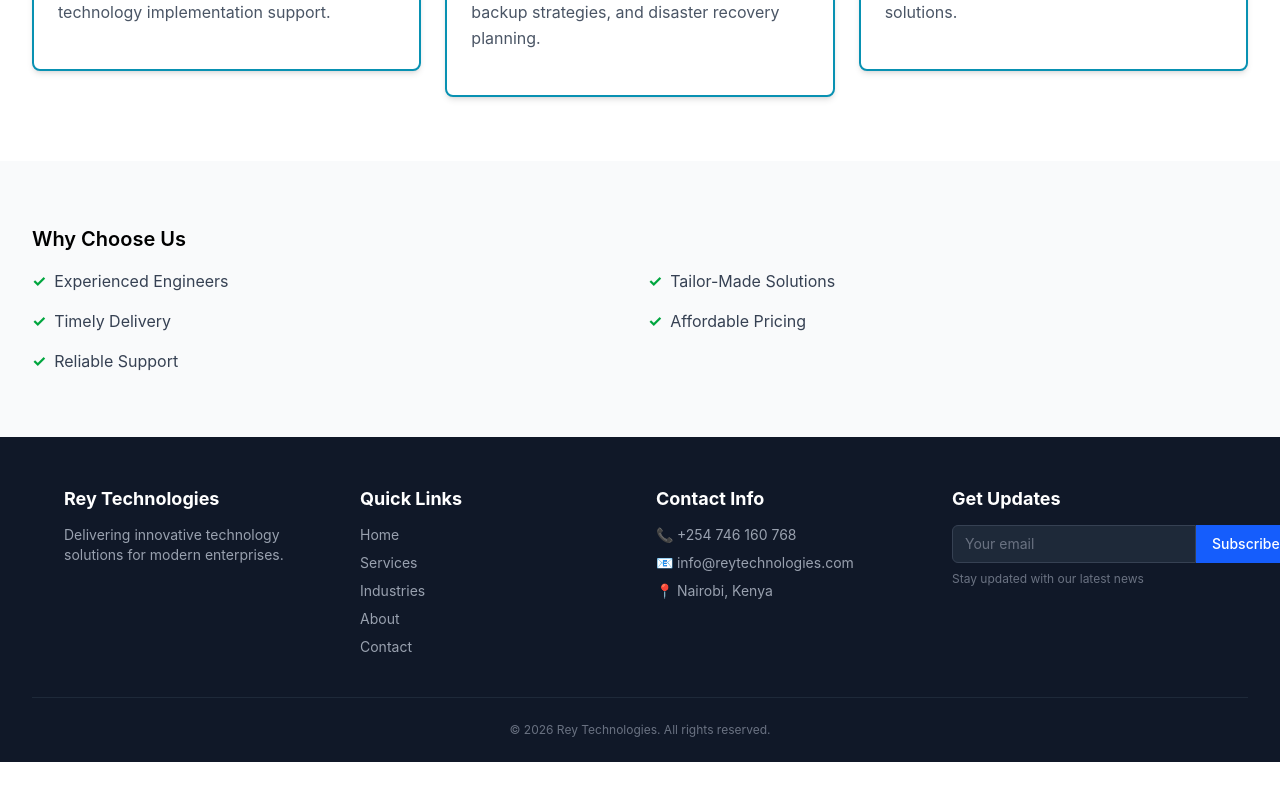
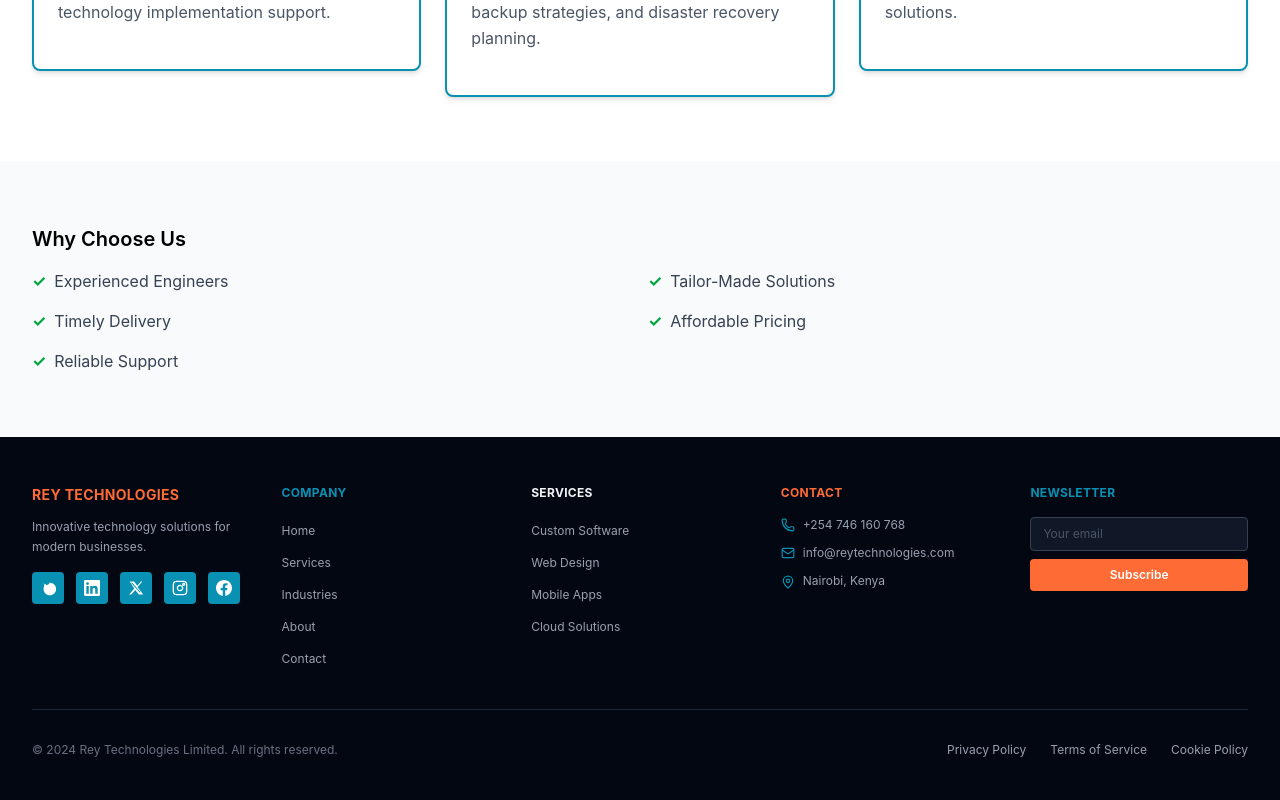
Before and after one commit to Gershom2022/rey-technologies, a React (Vite) app: page / in a window 1280 px wide. Shown: the part 1909-2709 px from the top of the page. Before the commit the page ends 2671 px from the top, so only its background shows below. Built offline with nearby package versions, Linux system fonts and the light colour scheme; no server answers.

Commit message:
Day 1 Complete: Professional design with colorful palette, footer, legal pages, and Button component

```diff
--- /dev/null
+++ b/src/components/Button.jsx
@@ -0,0 +1,37 @@
+function Button({
+  children,
+  variant = 'primary',
+  size = 'md',
+  disabled = false,
+  className = '',
+  ...props
+}) {
+  const baseStyles = 'font-semibold rounded-lg transition-all duration-300 transform hover:scale-105 disabled:opacity-60 disabled:cursor-not-allowed inline-block';
+
+  const variants = {
+    primary: 'bg-primary text-white hover:brightness-110 shadow-md hover:shadow-lg',
+    secondary: 'bg-secondary text-white hover:brightness-110 shadow-md hover:shadow-lg',
+    accent: 'bg-accent text-white hover:brightness-110 shadow-lg hover:shadow-xl',
+    outline: 'border-2 border-primary text-primary hover:bg-light',
+    ghost: 'text-primary hover:text-accent hover:bg-light rounded-lg',
+  };
+
+  const sizes = {
+    sm: 'px-3 py-2 text-sm',
+    md: 'px-6 py-3 text-base',
+    lg: 'px-8 py-4 text-lg',
+    full: 'w-full px-6 py-3 text-base',
+  };
+
+  return (
+    <button
+      className={`${baseStyles} ${variants[variant]} ${sizes[size]} ${className}`}
+      disabled={disabled}
+      {...props}
+    >
+      {children}
+    </button>
+  );
+}
+
+export default Button;
--- a/src/components/Footer.jsx
+++ b/src/components/Footer.jsx
@@ -1,23 +1,24 @@
 import { useState } from "react";
-import { Link } from "react-router-dom";
+import { Mail, Phone, MapPin } from "lucide-react";
 import { isValidEmail } from "../utils/validation";
 
 const API_URL = import.meta.env.VITE_API_URL || 'http://localhost:5000';
 
 function Footer() {
   const [email, setEmail] = useState('');
-  const [subscribed, setSubscribed] = useState(false);
-  const [status, setStatus] = useState('idle'); // idle | submitting | success | error
+  const [status, setStatus] = useState('idle');
   const [errorMessage, setErrorMessage] = useState('');
 
-  const handleSubscribe = async () => {
-    if (!isValidEmail(email)) {
-      alert('Please enter a valid email address');
+  const handleSubscribe = async (e) => {
+    e.preventDefault();
+    setErrorMessage('');
+
+    if (!email.trim() || !isValidEmail(email)) {
+      setErrorMessage('Please enter a valid email address');
       return;
     }
 
     setStatus('submitting');
-    setErrorMessage('');
 
     try {
       const response = await fetch(`${API_URL}/api/newsletter`, {
@@ -29,103 +30,160 @@ function Footer() {
       const data = await response.json();
 
       if (!data.success) {
-        throw new Error(data.error || 'Subscription failed');
+        if (data.error.includes('duplicate')) {
+          setErrorMessage('Already subscribed');
+        } else {
+          setErrorMessage(data.error || 'Something went wrong');
         }
-
-      setSubscribed(true);
+        setStatus('error');
+      } else {
+        setStatus('success');
         setEmail('');
-      setStatus('success');
-
-      setTimeout(() => {
-        setSubscribed(false);
-        setStatus('idle');
-      }, 5000);
-
+        setTimeout(() => setStatus('idle'), 5000);
+      }
     } catch (err) {
-      console.error('Subscription error:', err);
+      console.error(err);
+      setErrorMessage('Failed to subscribe.');
       setStatus('error');
-      setErrorMessage(err.message || 'Failed to subscribe. Please try again.');
-
-      setTimeout(() => {
-        setStatus('idle');
-        setErrorMessage('');
-      }, 5000);
     }
   };
 
   return (
-    <footer className="bg-gray-900 text-white pt-12 pb-6 px-8">
-      <div className="grid grid-cols-1 md:grid-cols-4 gap-8 max-w-6xl mx-auto">
-
+    <footer className="bg-gray-950 text-gray-100">
+      {/* Main Footer Content */}
+      <div className="px-8 py-12 max-w-7xl mx-auto">
+        <div className="grid grid-cols-1 md:grid-cols-5 gap-8 mb-10">
+          {/* Brand */}
           <div>
-          <h3 className="font-bold text-lg mb-3">Rey Technologies</h3>
-          <p className="text-gray-400 text-sm">
-            Delivering innovative technology solutions for modern enterprises.
+            <h3 className="text-sm font-bold text-accent mb-3 uppercase tracking-wide">Rey Technologies</h3>
+            <p className="text-xs text-gray-400 leading-relaxed">
+              Innovative technology solutions for modern businesses.
             </p>
+            {/* Social Icons */}
+            <div className="flex gap-3 mt-4">
+              <a href="https://wa.me/254746160768" target="_blank" rel="noopener noreferrer"
+                className="w-8 h-8 rounded bg-primary text-white flex items-center justify-center hover:bg-accent transition-colors"
+                title="WhatsApp">
+                <svg width="16" height="16" viewBox="0 0 24 24" fill="currentColor">
+                  <path d="M17.472 14.382c-.297-.149-1.758-.867-2.03-.967-.273-.099-.471-.148-.67.15-.197.297-.767.966-.94 1.164-.173.199-.347.223-.644.075-.297-.15-1.255-.463-2.39-1.475-.883-.788-1.48-1.761-1.653-2.059-.173-.297-.018-.458.13-.606.134-.133.298-.347.446-.52.149-.174.198-.298.298-.497.099-.198.05-.371-.025-.52-.075-.149-.669-1.612-.916-2.207-.242-.579-.487-.5-.67-.51-.173-.008-.371-.01-.57-.01-.198 0-.52.074-.792.372-.272.297-1.04 1.016-1.04 2.479 0 1.462 1.065 2.875 1.213 3.074.149.198 2.096 3.2 5.076 4.487.709.306 1.262.489 1.694.625.712.227 1.36.195 1.871.118.571-.085 1.758-.719 2.006-1.413.248-.694.248-1.289.173-1.413-.074-.124-.272-.198-.57-.347m-5.421-7.403h-.004c-1.733 0-3.43.436-4.93 1.275L5.07 3.586 6.388 8.84c-.694 1.46-1.063 3.09-1.063 4.7 0 5.186 4.221 9.407 9.407 9.407 2.516 0 4.883-.97 6.66-2.73 1.777-1.76 2.757-4.118 2.757-6.677 0-5.186-4.221-9.407-9.407-9.407"/>
+                </svg>
+              </a>
+              <a href="https://linkedin.com/company/rey-technologies" target="_blank" rel="noopener noreferrer"
+                className="w-8 h-8 rounded bg-primary text-white flex items-center justify-center hover:bg-accent transition-colors"
+                title="LinkedIn">
+                <svg width="16" height="16" viewBox="0 0 24 24" fill="currentColor">
+                  <path d="M20.447 20.452h-3.554v-5.569c0-1.328-.027-3.037-1.852-3.037-1.853 0-2.136 1.445-2.136 2.939v5.667H9.351V9h3.414v1.561h.046c.477-.9 1.637-1.85 3.37-1.85 3.601 0 4.267 2.37 4.267 5.455v6.286zM5.337 7.433c-1.144 0-2.063-.926-2.063-2.065 0-1.138.92-2.063 2.063-2.063 1.14 0 2.064.925 2.064 2.063 0 1.139-.925 2.065-2.064 2.065zm1.782 13.019H3.555V9h3.564v11.452zM22.225 0H1.771C.792 0 0 .774 0 1.729v20.542C0 23.227.792 24 1.771 24h20.451C23.2 24 24 23.227 24 22.271V1.729C24 .774 23.2 0 22.225 0"/>
+                </svg>
+              </a>
+              <a href="https://twitter.com/reytechnologies" target="_blank" rel="noopener noreferrer"
+                className="w-8 h-8 rounded bg-primary text-white flex items-center justify-center hover:bg-accent transition-colors"
+                title="X">
+                <svg width="16" height="16" viewBox="0 0 24 24" fill="currentColor">
+                  <path d="M18.244 2.25h3.308l-7.227 8.26 8.502 11.24h-6.657l-5.223-6.83-5.974 6.83h-3.31l7.73-8.835L2.55 2.25h6.632l4.775 6.312 5.387-6.312zM17.15 18.39h1.828L6.412 4.1H4.5z"/>
+                </svg>
+              </a>
+              <a href="https://instagram.com/reytechnologies" target="_blank" rel="noopener noreferrer"
+                className="w-8 h-8 rounded bg-primary text-white flex items-center justify-center hover:bg-accent transition-colors"
+                title="Instagram">
+                <svg width="16" height="16" viewBox="0 0 24 24" fill="none" stroke="currentColor" strokeWidth="2">
+                  <rect x="2" y="2" width="20" height="20" rx="5" ry="5"/>
+                  <path d="M16 11.37A4 4 0 1112.63 8 4 4 0 0116 11.37z"/>
+                  <circle cx="17.5" cy="6.5" r="1.5"/>
+                </svg>
+              </a>
+              <a href="https://facebook.com/reytechnologies" target="_blank" rel="noopener noreferrer"
+                className="w-8 h-8 rounded bg-primary text-white flex items-center justify-center hover:bg-accent transition-colors"
+                title="Facebook">
+                <svg width="16" height="16" viewBox="0 0 24 24" fill="currentColor">
+                  <path d="M24 12.073c0-6.627-5.373-12-12-12s-12 5.373-12 12c0 5.99 4.388 10.954 10.125 11.854v-8.385H7.078v-3.47h3.047V9.43c0-3.007 1.792-4.669 4.533-4.669 1.312 0 2.686.235 2.686.235v2.953H15.83c-1.491 0-1.956.925-1.956 1.874v2.25h3.328l-.532 3.47h-2.796v8.385C19.612 23.027 24 18.062 24 12.073"/>
+                </svg>
+              </a>
+            </div>
           </div>
 
+          {/* Quick Links */}
           <div>
-          <h3 className="font-bold text-lg mb-3">Quick Links</h3>
-          <ul className="space-y-2 text-gray-400 text-sm">
-            <li><Link to="/" className="hover:text-white transition-colors">Home</Link></li>
-            <li><Link to="/services" className="hover:text-white transition-colors">Services</Link></li>
-            <li><Link to="/industries" className="hover:text-white transition-colors">Industries</Link></li>
-            <li><Link to="/about" className="hover:text-white transition-colors">About</Link></li>
-            <li><Link to="/contact" className="hover:text-white transition-colors">Contact</Link></li>
+            <h4 className="text-xs font-bold text-primary mb-4 uppercase tracking-wide">Company</h4>
+            <ul className="space-y-2">
+              <li><a href="/" className="text-xs text-gray-400 hover:text-primary transition-colors">Home</a></li>
+              <li><a href="/services" className="text-xs text-gray-400 hover:text-primary transition-colors">Services</a></li>
+              <li><a href="/industries" className="text-xs text-gray-400 hover:text-primary transition-colors">Industries</a></li>
+              <li><a href="/about" className="text-xs text-gray-400 hover:text-primary transition-colors">About</a></li>
+              <li><a href="/contact" className="text-xs text-gray-400 hover:text-primary transition-colors">Contact</a></li>
             </ul>
           </div>
 
+          {/* Services */}
           <div>
-          <h3 className="font-bold text-lg mb-3">Contact Info</h3>
-          <ul className="space-y-2 text-gray-400 text-sm">
-            <li>
-              <a href="tel:+254746160768" className="hover:text-white transition-colors">
-                📞 +254 746 160 768
-              </a>
-            </li>
-            <li>
-              <a href="mailto:info@reytechnologies.com" className="hover:text-white transition-colors">
-                📧 info@reytechnologies.com
-              </a>
-            </li>
-            <li>📍 Nairobi, Kenya</li>
+            <h4 className="text-xs font-bold text-secondary mb-4 uppercase tracking-wide">Services</h4>
+            <ul className="space-y-2">
+              <li><a href="/services/custom-software" className="text-xs text-gray-400 hover:text-secondary transition-colors">Custom Software</a></li>
+              <li><a href="/services/web-design" className="text-xs text-gray-400 hover:text-secondary transition-colors">Web Design</a></li>
+              <li><a href="/services/mobile-apps" className="text-xs text-gray-400 hover:text-secondary transition-colors">Mobile Apps</a></li>
+              <li><a href="/services/cloud-solutions" className="text-xs text-gray-400 hover:text-secondary transition-colors">Cloud Solutions</a></li>
             </ul>
           </div>
 
+          {/* Contact */}
           <div>
-          <h3 className="font-bold text-lg mb-3">Get Updates</h3>
-          <div className="flex">
+            <h4 className="text-xs font-bold text-accent mb-4 uppercase tracking-wide">Contact</h4>
+            <ul className="space-y-3">
+              <li className="flex items-center gap-2">
+                <Phone size={14} className="text-primary flex-shrink-0" />
+                <a href="tel:+254746160768" className="text-xs text-gray-400 hover:text-primary transition-colors">+254 746 160 768</a>
+              </li>
+              <li className="flex items-center gap-2">
+                <Mail size={14} className="text-primary flex-shrink-0" />
+                <a href="mailto:info@reytechnologies.com" className="text-xs text-gray-400 hover:text-primary transition-colors">info@reytechnologies.com</a>
+              </li>
+              <li className="flex items-start gap-2">
+                <MapPin size={14} className="text-primary flex-shrink-0 mt-0.5" />
+                <span className="text-xs text-gray-400">Nairobi, Kenya</span>
+              </li>
+            </ul>
+          </div>
+
+          {/* Newsletter */}
+          <div>
+            <h4 className="text-xs font-bold text-primary mb-4 uppercase tracking-wide">Newsletter</h4>
+            <form onSubmit={handleSubscribe} className="space-y-2">
               <input
                 type="email"
-              placeholder="Your email"
                 value={email}
                 onChange={(e) => setEmail(e.target.value)}
                 disabled={status === 'submitting'}
-              className="flex-1 px-3 py-2 rounded-l-md bg-gray-800 border border-gray-700 text-white placeholder-gray-500 focus:outline-none focus:border-blue-500 text-sm disabled:opacity-50 disabled:cursor-not-allowed"
+                placeholder="Your email"
+                className="w-full px-3 py-2 text-xs rounded bg-gray-900 border border-gray-700 text-gray-100 focus:outline-none focus:border-primary disabled:opacity-50 placeholder-gray-600"
               />
               <button
-              onClick={handleSubscribe}
+                type="submit"
                 disabled={status === 'submitting'}
-              className="px-4 py-2 bg-blue-600 hover:bg-blue-700 rounded-r-md text-sm font-medium transition-colors disabled:bg-gray-500 disabled:cursor-not-allowed"
+                className="w-full px-3 py-2 text-xs font-semibold bg-accent text-white rounded hover:brightness-110 disabled:opacity-60 transition-all"
               >
-              {status === 'submitting' ? '...' : 'Subscribe'}
+                {status === 'submitting' ? 'Subscribing...' : 'Subscribe'}
               </button>
-          </div>
-
               {status === 'success' && (
-            <p className="text-green-400 text-xs mt-2">✓ Thanks for subscribing!</p>
+                <p className="text-xs text-green-400">✓ Thanks!</p>
               )}
-
-          {status === 'error' && (
-            <p className="text-red-400 text-xs mt-2">✗ {errorMessage}</p>
+              {errorMessage && (
+                <p className="text-xs text-red-400">{errorMessage}</p>
               )}
-
-          <p className="text-gray-500 text-xs mt-2">Stay updated with our latest news</p>
+            </form>
           </div>
         </div>
 
-      <div className="text-center text-gray-500 text-xs mt-10 pt-6 border-t border-gray-800">
-        &copy; {new Date().getFullYear()} Rey Technologies. All rights reserved.
+        {/* Divider */}
+        <div className="border-t border-gray-800 my-8"></div>
+
+        {/* Legal Links & Copyright */}
+        <div className="flex flex-col md:flex-row justify-between items-center gap-4">
+          <p className="text-xs text-gray-500">© 2024 Rey Technologies Limited. All rights reserved.</p>
+          <div className="flex gap-6 text-xs flex-wrap justify-center">
+            <a href="/privacy-policy" className="text-gray-400 hover:text-primary transition-colors">Privacy Policy</a>
+            <a href="/terms-of-service" className="text-gray-400 hover:text-primary transition-colors">Terms of Service</a>
+            <a href="/cookie-policy" className="text-gray-400 hover:text-primary transition-colors">Cookie Policy</a>
+          </div>
+        </div>
       </div>
     </footer>
   );
--- a/src/components/Hero.jsx
+++ b/src/components/Hero.jsx
@@ -1,4 +1,5 @@
 import { Link } from "react-router-dom";
+import Button from "./Button";
 
 function Hero() {
   return (
```
Lines whose indentation alone changed are shown as unchanged.
